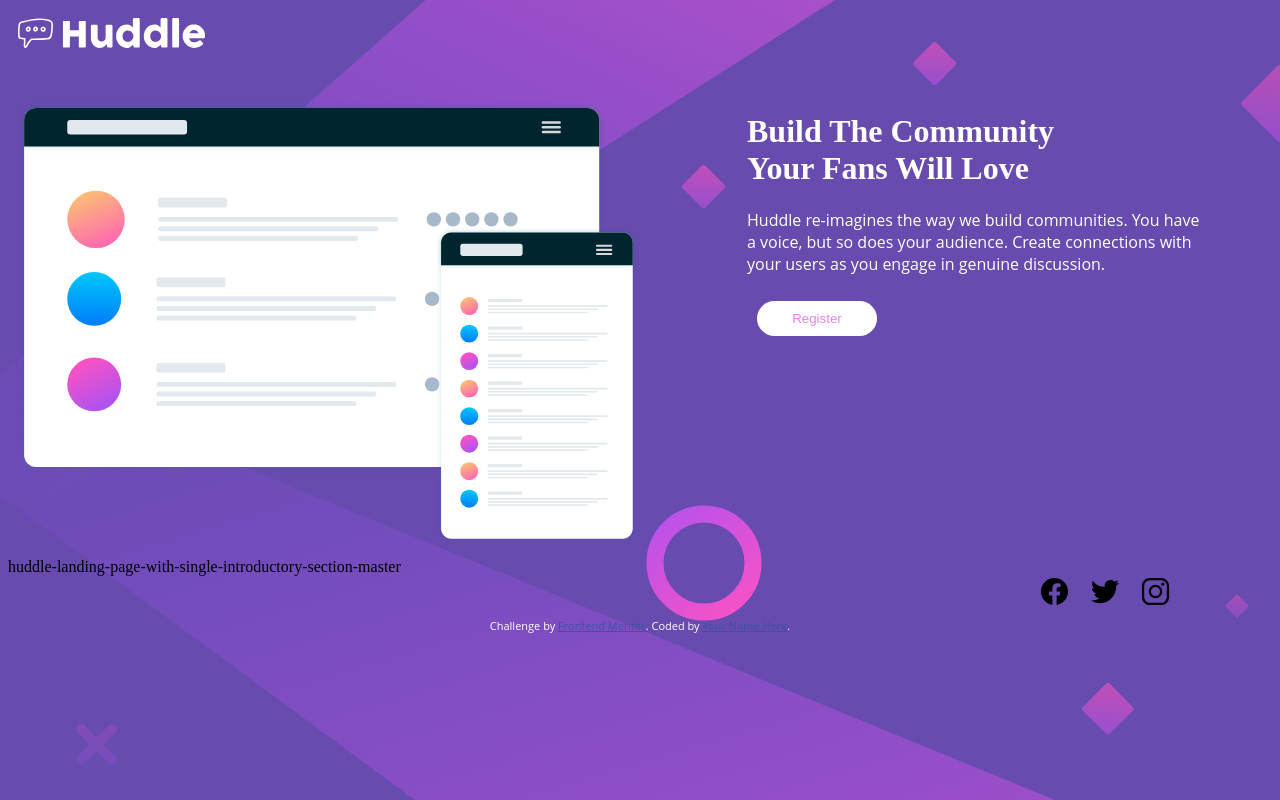
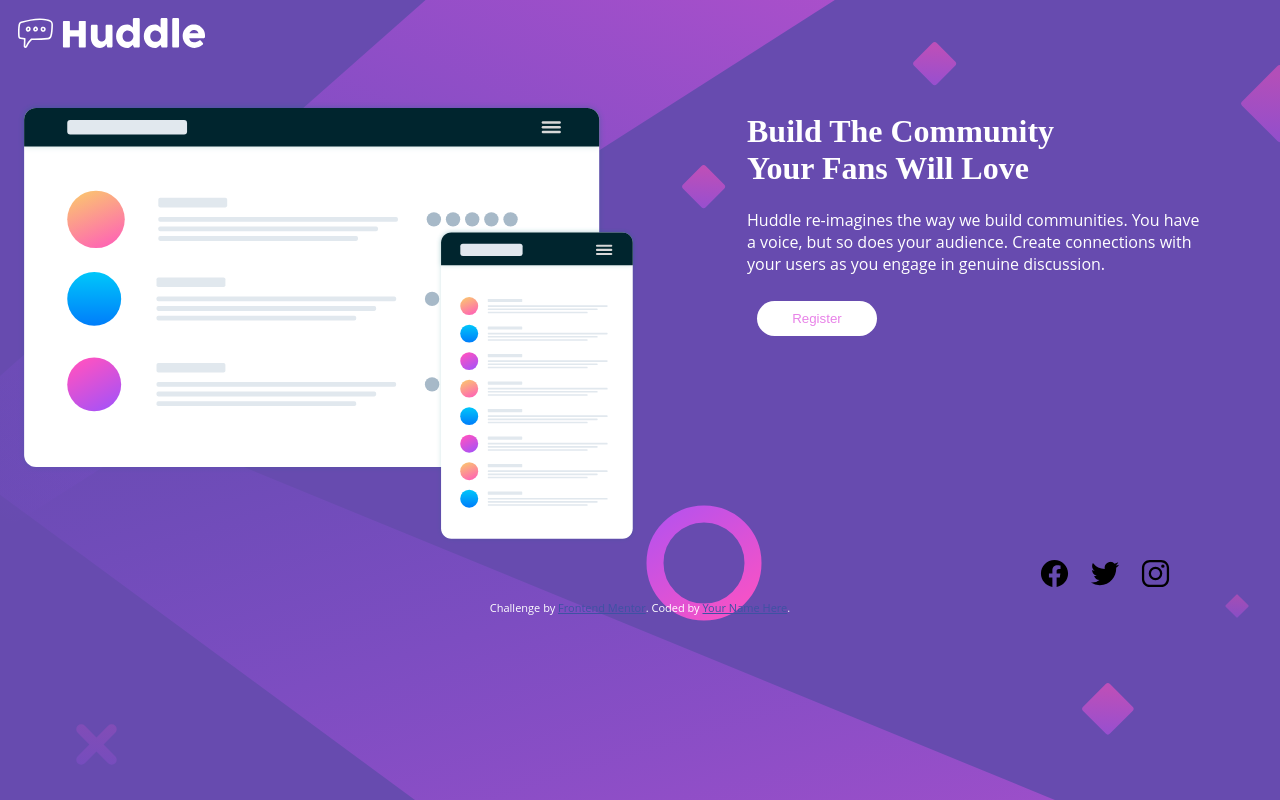
Before and after one commit to LeonNjoroge/FMCodeCh2, a plain HTML site: page huddle/index.html in a window 1280 px wide. Drawn offline with Linux system fonts and the light colour scheme.

Commit message:
new file:   .gitignore 	modified:   huddle/index.html

```diff
--- a/huddle/index.html
+++ b/huddle/index.html
@@ -51,7 +51,7 @@
 
   Register
 -->
-huddle-landing-page-with-single-introductory-section-master
+
   <footer>
     <div class="icons">
       <img src="images/logo-facebook.svg">
```
Also changed, not shown: 1 other file.
